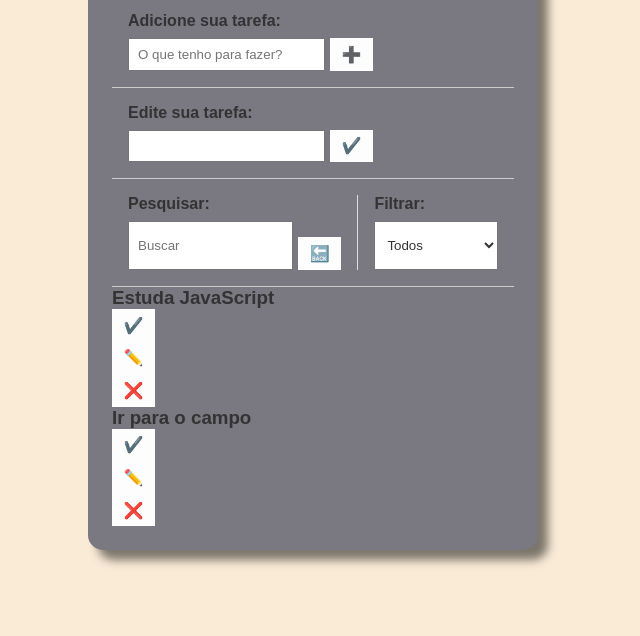
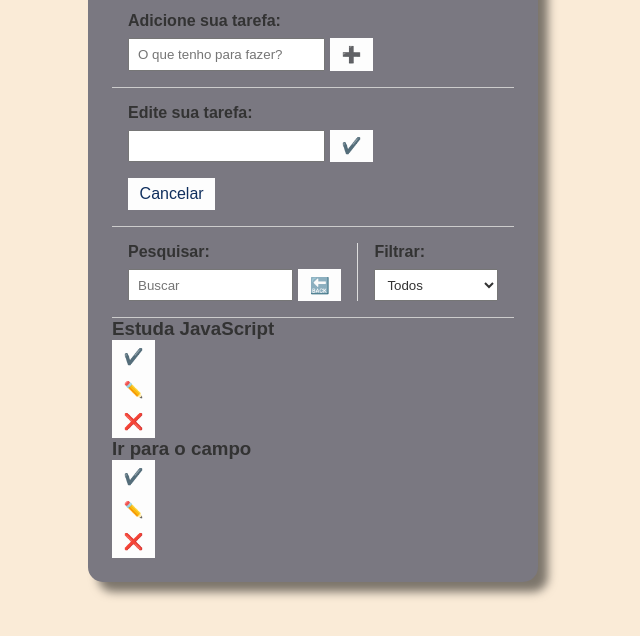
Before and after one commit to FrankMarcelino/projeto-lista-de-tarefas, a plain HTML site: page index.html in a window 1280 px wide. Shown: the part 130-766 px from the top of the page, without its empty margins (327-967 px from the left). Drawn offline with Linux system fonts and the light colour scheme.

Commit message:
bug resolvido

```diff
--- a/css/style.css
+++ b/css/style.css
@@ -78,13 +78,10 @@ select {
     margin-right: .3rem;
 }
 
-#apagar {
+#btn-cancelar {
     margin-top: 1rem;
 }
 
-#apagar {
-    margin-top: 1rem;
-}
 
 /* menu de ferramentas */
 #menu-ferramentas {
@@ -108,6 +105,7 @@ select {
 
 #procurar form {
     display: flex;
+
 }
 
 #procurar input {
--- a/index.html
+++ b/index.html
@@ -31,6 +31,7 @@
                     ✔️
                 </button>
             </div>
+            <button id="btn-cancelar">Cancelar</button>
         </form>
 
         <div id="menu-ferramentas">
```
